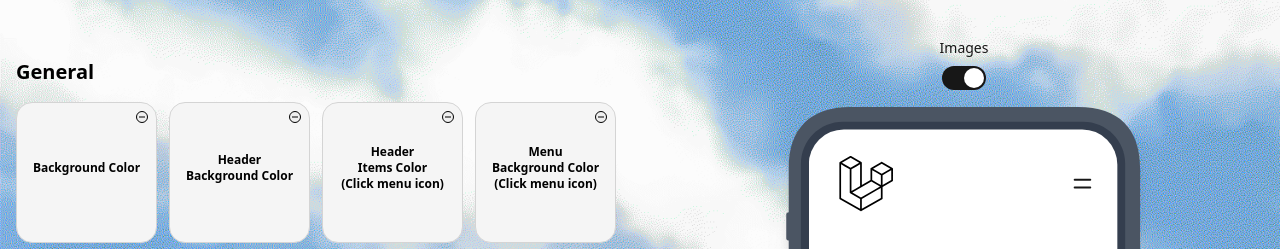
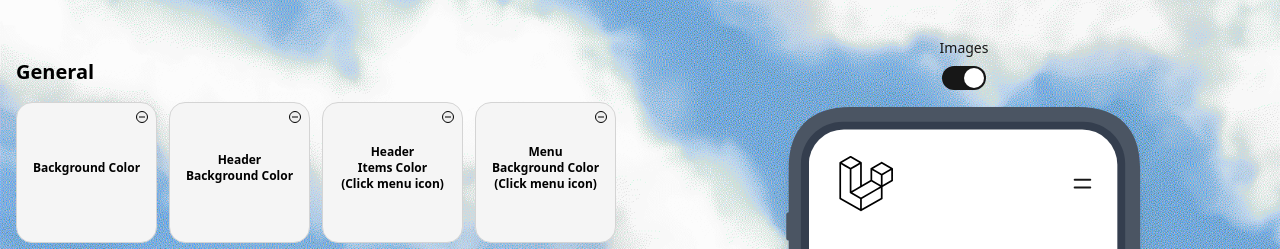
Before and after one commit to teobourloglou/themes-lab, a plain HTML site: page index.html in a window 1280 px wide. Shown: the part 78-327 px from the top of the page. Drawn offline with nearby package versions, Linux system fonts and the light colour scheme.

Commit message:
[fix] Scrolling issues

```diff
--- a/index.html
+++ b/index.html
@@ -13,9 +13,10 @@
         <script defer src="https://cdn.jsdelivr.net/npm/alpinejs@3.x.x/dist/cdn.min.js"></script>
         <script src="app.js"></script>
     </head>
-    <body x-data="data()" class="">
+    <body x-data="data()">
+        <img src="cloudstithered.png" class="fixed object-cover w-full h-screen -z-10" />
         <div class="mx-auto grid-container max-w-7xl">
-            <div class="grid grid-cols-1 gap-4 overflow-scroll lg:grid-cols-2">
+            <div class="grid grid-cols-1 gap-4 lg:grid-cols-2">
                 <div class="flex justify-center py-6 h-[10vh] col-span-full">
                     <h2 class="text-3xl font-bold text-neutral-900">Themes Lab</h2>
                 </div>
@@ -364,7 +365,6 @@
                                             </button>
                                         </div>
                                     </nav>
-                                    <div role="dialog" aria-modal="true">
                                     <div x-show="menuOpen" :style="{ 'background-color' : mobileMenuBgColor }" class="fixed inset-y-0 right-0 z-10 w-full p-6 overflow-y-auto sm:max-w-sm sm:ring-1 sm:ring-neutral-900/10">
                                         <div class="flex items-center justify-end">
                                             <button @click="menuOpen = false" :style="{ 'color' : mobileMenuX }" type="button" class="-m-2.5 rounded-md p-2.5">
@@ -377,7 +377,6 @@
                                                     <a :style="{ 'color' : headerMobileItemsColor }" href="#" class="block px-3 py-2 -mx-3 text-base font-semibold leading-7 rounded-lg">Menu</a>
                                                     <a :style="{ 'color' : headerMobileItemsColor }" href="#" class="block px-3 py-2 -mx-3 text-base font-semibold leading-7 rounded-lg">About us</a>
                                                     <a :style="{ 'color' : headerMobileItemsColor }" href="#" class="block px-3 py-2 -mx-3 text-base font-semibold leading-7 rounded-lg">Feedback</a>
-                                                </div>
                                                 </div>
                                             </div>
                                         </div>
--- a/input.css
+++ b/input.css
@@ -12,9 +12,3 @@
         scrollbar-width: none;  /* Firefox */
   }
 }
-
-body {
-    background-image: url('cloudstithered.png');
-    background-size: cover;
-    background-repeat: no-repeat;
-}
```
Also changed, not shown: output.css. Lines whose indentation alone changed are shown as unchanged.
